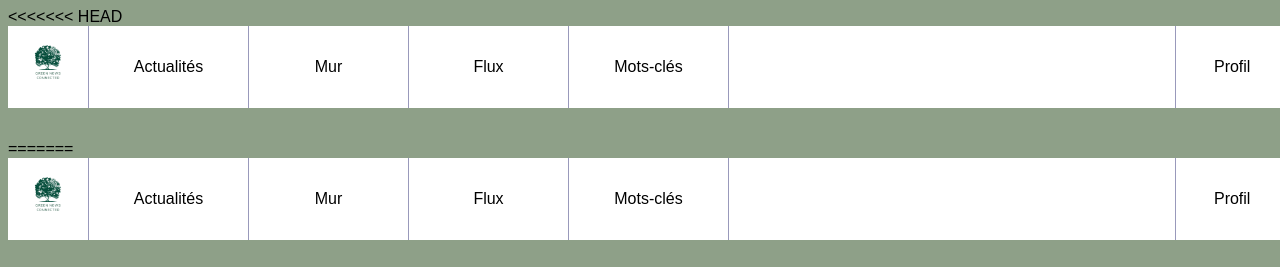
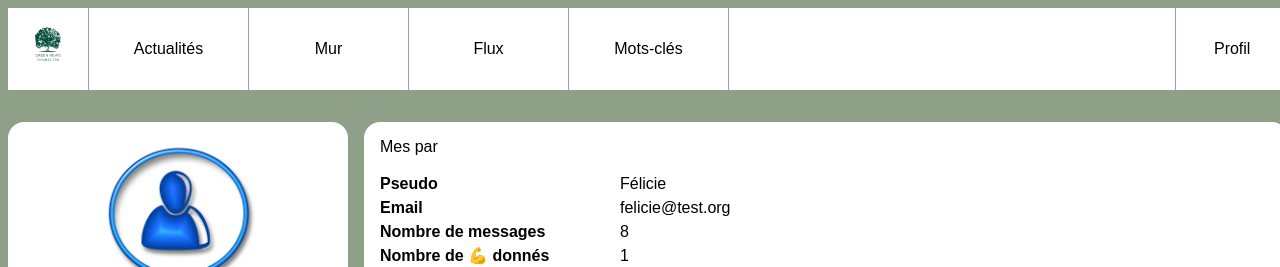
Before and after one commit to clemousse/projet_collectif_reseau_social_php-caf, a PHP site: page /settings.php?user_id=5 in a window 1280 px wide. Shown: the top 267 px of the page. Run offline with PHP 8.4, Linux system fonts and the light colour scheme; data comes from the database, SQL or seed files in the repository.

Commit message:
refactoring files :settings and admin

```diff
--- a/niveau1/connection.php
+++ b/niveau1/connection.php
@@ -1,5 +1,5 @@
 <?php
-$mysqli = new mysqli("localhost", "root", "Porto_14", "socialnetwork");
+$mysqli = new mysqli("localhost", "root", "root", "socialnetwork");
 if ($mysqli->connect_errno)
     {
         echo("Échec de la connexion : " . $mysqli->connect_error);
--- a/niveau1/header.php
+++ b/niveau1/header.php
@@ -1,6 +1,6 @@
 
 <header>
-    <img src="logo.jpg" alt="Logo de notre réseau social"/>
+    <img src="Logo.jpg" alt="Logo de notre réseau social"/>
     <nav id="menu">
         <a href="news.php?user_id=5">Actualités</a>
         <a href="wall.php?user_id=5">Mur</a>
--- a/niveau1/news.php
+++ b/niveau1/news.php
@@ -96,7 +96,7 @@
                 {
                     //la ligne ci-dessous doit etre supprimée mais regardez ce
                     //qu'elle affiche avant pour comprendre comment sont organisées les information dans votre
-                    echo "<pre>" . print_r($post, 1) . "</pre>";
+                    //echo "<pre>" . print_r($post, 1) . "</pre>";
 
                     // @todo : Votre mission c'est de remplacer les AREMPLACER par les bonnes valeurs
                     // ci-dessous par les bonnes valeurs cachées dans la variable $post
@@ -116,6 +116,7 @@
                     </article>
                     <?php
                     // avec le <?php ci-dessus on retourne en mode php
+                    include "post.php";
                 }// cette accolade ferme et termine la boucle while ouverte avant.
                 ?>
             </main>
--- a/niveau1/settings.php
+++ b/niveau1/settings.php
@@ -7,34 +7,12 @@
         <link rel="stylesheet" href="style.css"/>
     </head>
     <body>
-<<<<<<< HEAD
-        <header>
-            <img src="Logo.jpg" alt="Logo de notre réseau social"/>
-            <nav id="menu">
-                <a href="news.php">Actualités</a>
-                <a href="wall.php?user_id=5">Mur</a>
-                <a href="feed.php?user_id=5">Flux</a>
-                <a href="tags.php?tag_id=1">Mots-clés</a>
-            </nav>
-            <nav id="user">
-                <a href="#">Profil</a>
-                <ul>
-                    <li><a href="settings.php?user_id=5">Paramètres</a></li>
-                    <li><a href="followers.php?user_id=5">Mes suiveurs</a></li>
-                    <li><a href="subscriptions.php?user_id=5">Mes abonnements</a></li>
-                </ul>
-            </nav>
-        </header>
-=======
         <?php
-            include ('header.php');
+            include 'header.php';
         ?>
->>>>>>> 4bcbe74d9a01696a4c59919c82e11c8a483f043b
         <div id="wrapper" class='profile'>
-
-
             <aside>
-                <img src="Ecologirl3.jpg" alt="Portrait de l'utilisatrice"/>
+                <img src="user.jpg" alt="Portrait de l'utilisatrice"/>
                 <section>
                     <h3>Présentation</h3>
                     <p>Sur cette page vous trouverez les informations de l'utilisatrice
@@ -55,7 +33,7 @@
                 /**
                  * Etape 2: se connecter à la base de donnée
                  */
-                include ('connection.php');
+                include 'connection.php';
                 /**
                  * Etape 3: récupérer le nom de l'utilisateur
                  */
@@ -81,22 +59,23 @@
                  * Etape 4: à vous de jouer
                  */
                 //@todo: afficher le résultat de la ligne ci dessous, remplacer les valeurs ci-après puiseffacer la ligne ci-dessous
-                echo "<pre>" . print_r($user, 1) . "</pre>";
+                //echo "<pre>" . print_r($user, 1) . "</pre>";
                 ?>
                 <article class='parameters'>
-                    <h3>Mes paramètres</h3>
+                    <h3>Mes par</h3>
                     <dl>
                         <dt>Pseudo</dt>
-                        <dd>Félicie</dd>
+                        <dd><a href=<?php $userID = $user['id']; echo "'wall.php?user_id=$userID'" ?>><?php echo($user['alias']) ?></a></dd>
                         <dt>Email</dt>
-                        <dd>felicie@test.org</dd>
-                        <dt>Nombre de message</dt>
-                        <dd>42</dd>
-                        <dt>Nombre de "J'aime" donnés </dt>
-                        <dd>12</dd>
-                        <dt>Nombre de "J'aime" reçus</dt>
-                        <dd>53</dd>
+                        <dd><?php echo($user['email']) ?></dd>
+                        <dt>Nombre de messages</dt>
+                        <dd><?php echo($user['totalpost']) ?> </dd>
+                        <dt>Nombre de 💪  donnés </dt>
+                        <dd><?php echo($user['totalgiven']) ?></dd>
+                        <dt>Nombre de 💪 reçus</dt>
+                        <dd><?php echo($user['totalrecieved']) ?></dd>
                     </dl>
+
                 </article>
             </main>
         </div>
```
Also changed, not shown: niveau1/admin.php (+21 -14 lines), 1 other file.
